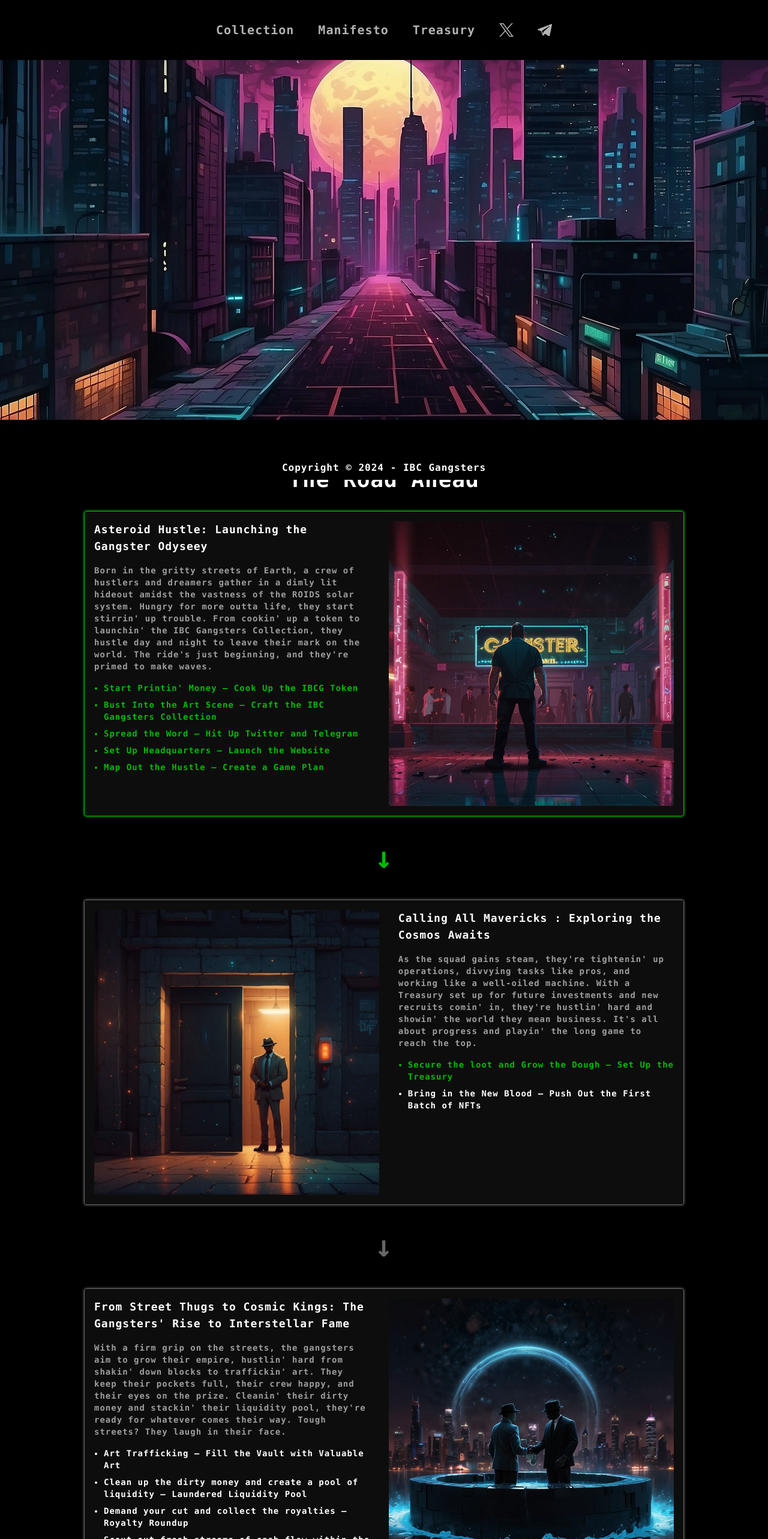
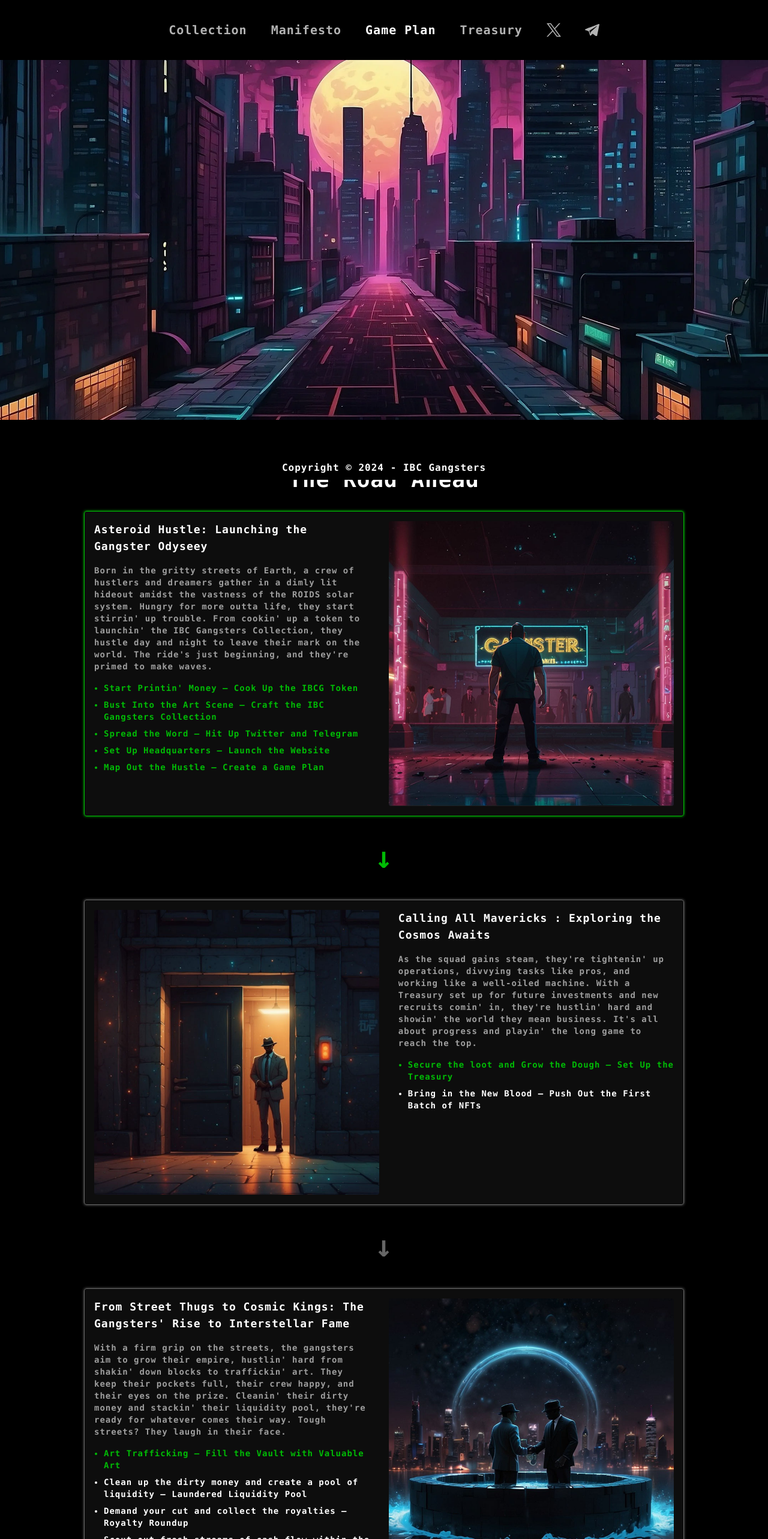
Before and after one commit to linkielink/ibc-gangsters-landing, a Next.js app: page /game-plan in a window 1280 px wide. Shown: the top 2566 px of the page at 60% size. Built offline with nearby package versions, Linux system fonts and the light colour scheme.

Commit message:
enabled the game plan

```diff
--- a/src/components/GamePlan.tsx
+++ b/src/components/GamePlan.tsx
@@ -40,7 +40,7 @@ const gamePlan: GamePlanItem[] = [
     intro:
       "With a firm grip on the streets, the gangsters aim to grow their empire, hustlin' hard from shakin' down blocks to traffickin' art. They keep their pockets full, their crew happy, and their eyes on the prize. Cleanin' their dirty money and stackin' their liquidity pool, they're ready for whatever comes their way. Tough streets? They laugh in their face.",
     steps: [
-      { description: 'Art Trafficking – Fill the Vault with Valuable Art', done: false },
+      { description: 'Art Trafficking – Fill the Vault with Valuable Art', done: true },
       {
         description:
           'Clean up the dirty money and create a pool of liquidity – Laundered Liquidity Pool',
--- a/src/components/Navigation.tsx
+++ b/src/components/Navigation.tsx
@@ -88,7 +88,7 @@ export default function Navigation() {
   const navItems = [
     { name: 'Collection', link: '/' },
     { name: 'Manifesto', link: '/manifesto' },
-    //{ name: 'Game Plan', link: '/game-plan' },
+    { name: 'Game Plan', link: '/game-plan' },
     { name: 'Treasury', link: '/treasury' },
   ]
   const barClasses = 'w-5 h-0.5 bg-white my-1 transition-all duration-500'
```
